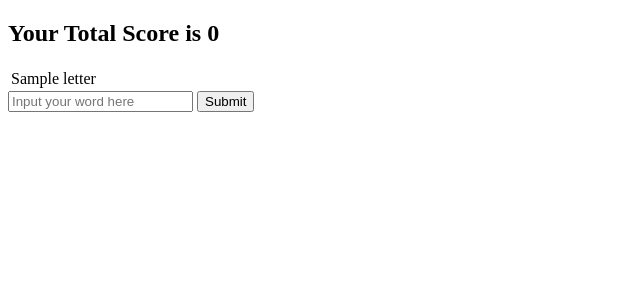
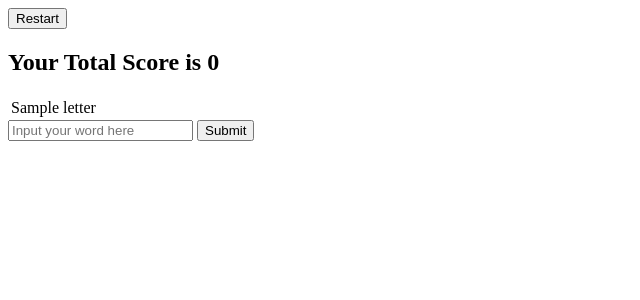
Before and after one commit to rgseltz/flask-boggle, a Flask app: template templates/index.html in a window 1280 px wide. Shown: the top 300 px of the page, without its empty margins (0-640 px from the left). Run offline with Flask 2, Linux system fonts and the light colour scheme; the template is opened without the code that fills it: most values are stand-ins (such as "Sample title", 1, 10 or a date in 2020); parts of the project's set-up code (start-up, migrations or seed data) failed here and were passed over.

Commit message:
modification: added restart button to html

```diff
--- a/templates/index.html
+++ b/templates/index.html
@@ -8,6 +8,10 @@
     <title>Boggle</title>
 </head>
 <body>
+    <div id="countdown"></div>
+    <form id="restart">
+        <button action="/" class="btn">Restart</button>
+    </form>
     <div>
         <h2 id="total-score">Your Total Score is 0</h2>
     </div>
@@ -21,10 +25,10 @@
         {% endfor %}
         </tbody>
     </table>
-
+     <div id="word-form" method="POST">
     <input type="text" name="guess" placeholder="Input your word here" id="guess-input">
-    <button id="button">Submit</button>
-
+    <button id="button" class="btn">Submit</button>
+     </div>
     <p class ="msg" id="score-board">
     </p>
 
```
